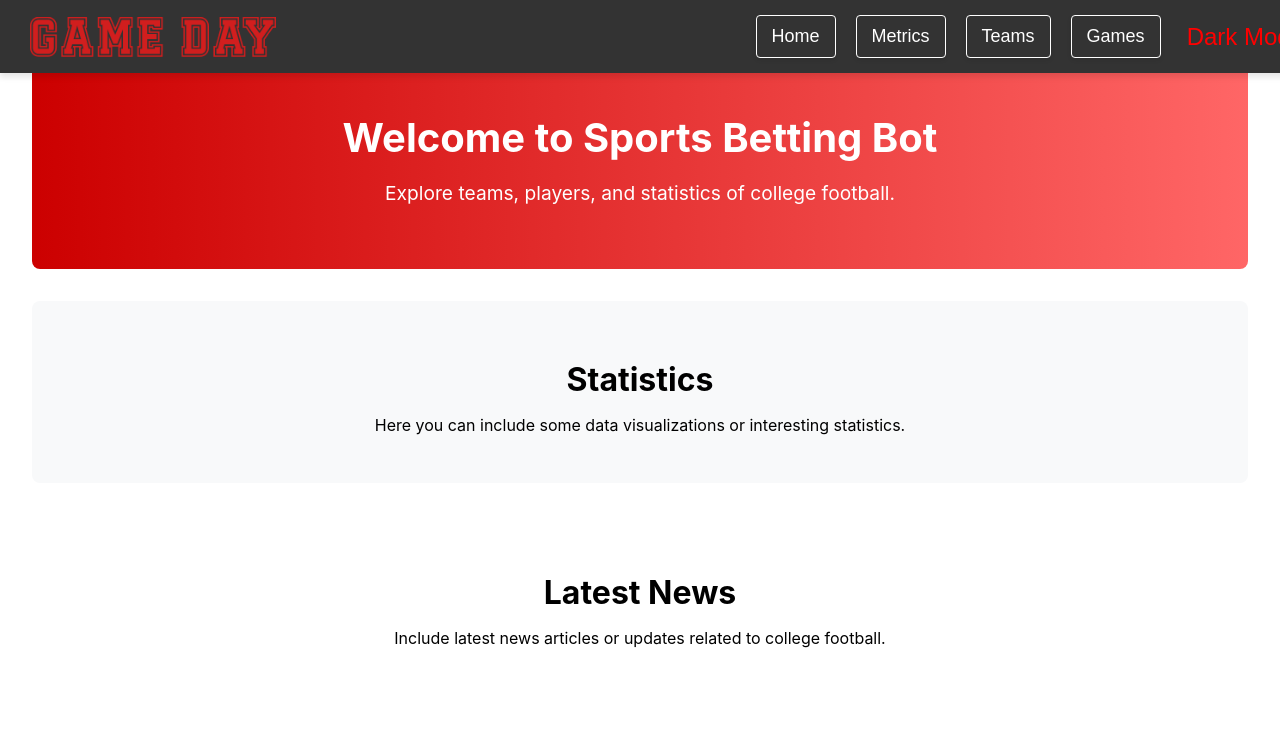
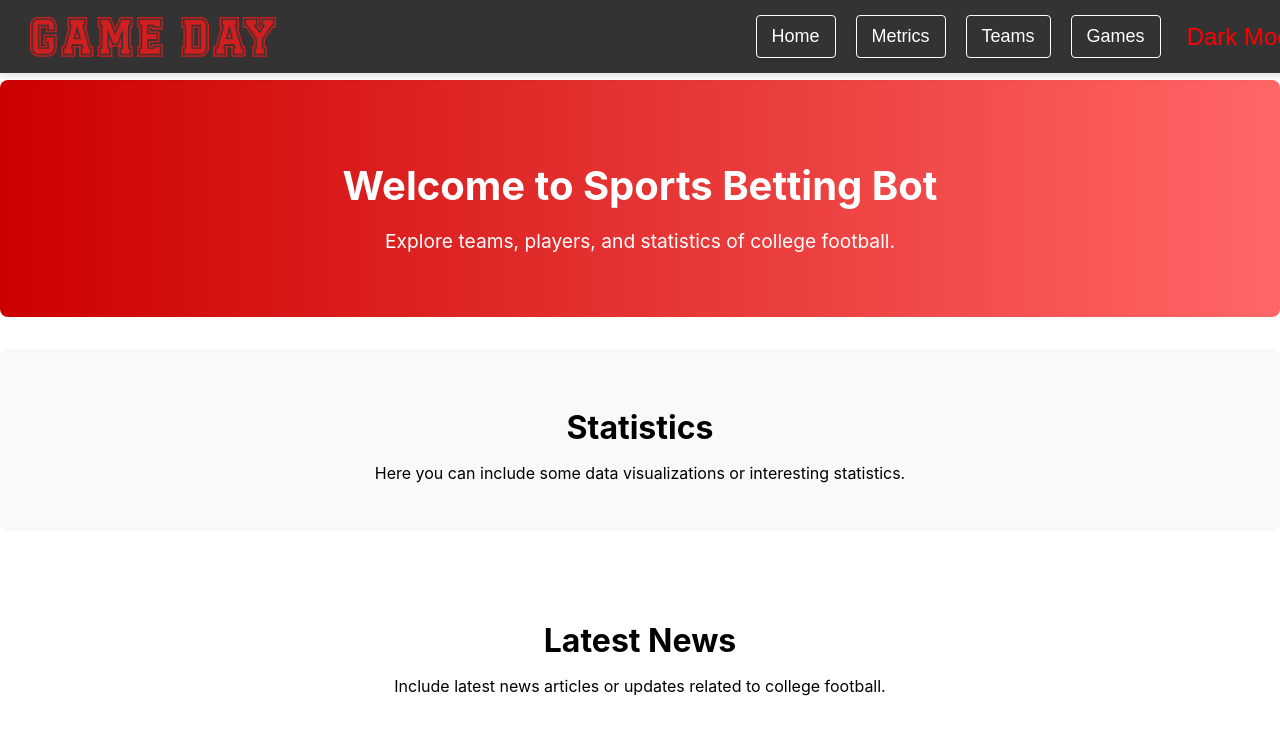
Before and after one commit to Davlen14/CFBAdvancedAnalytics, a React (Create React App) app: page / in a window 1280 px wide. Shown: the top 734 px of the page. Built offline with nearby package versions, Linux system fonts and the light colour scheme; a web font is replaced by a local one.

Commit message:
Update navbar and others

```diff
--- a/src/App.css
+++ b/src/App.css
@@ -376,11 +376,9 @@ body[data-theme='dark'] {
 }
 
 /* Styles for the Home Component */
+/* Adjusting padding for the main content to avoid being hidden by the navbar */
 .home {
-  text-align: center;
-  padding: 2rem;
-  background-color: var(--background-color); /* Use background color variable */
-  color: var(--text-color); /* Use text color variable */
+  padding-top: 80px; /* Adjust the value to match the height of your navbar */
 }
 
 /* Hero Section */
```
